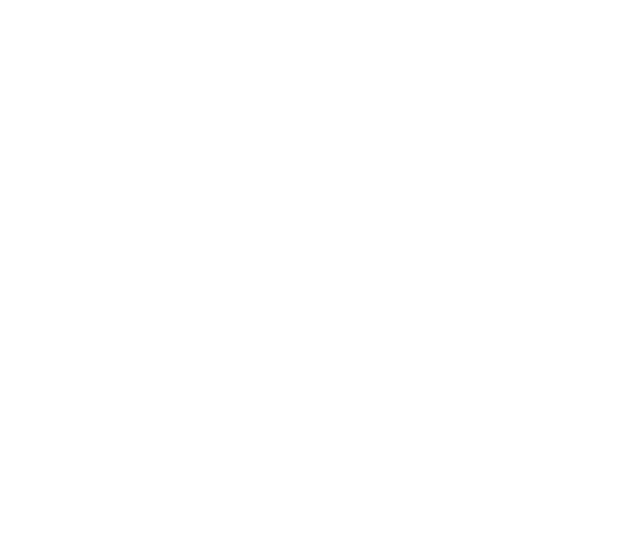
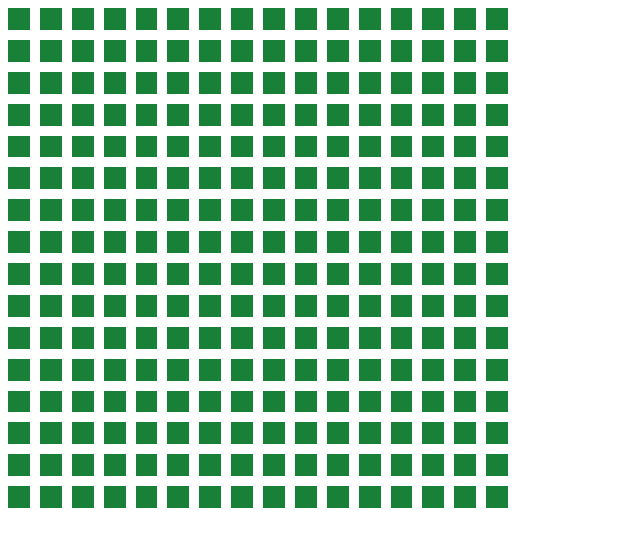
Before and after one commit to BrandonLeDuong/etch-a-sketch, a plain HTML site: page index.html in a window 1280 px wide. Shown: the whole page, without its empty margins (0-640 px from the left). Drawn offline with Linux system fonts and the light colour scheme.

Commit message:
Created a 16x16 grid of cells in the grid-container element

```diff
--- a/index.html
+++ b/index.html
@@ -3,7 +3,12 @@
   <head>
     <meta charset="UTF-8" />
     <meta name="viewport" content="width=device-width, initial-scale=1.0" />
+    <link rel="stylesheet" href="style.css" />
+    <script src="script.js" defer></script>
     <title>Etch-A-Sketch</title>
   </head>
-  <body></body>
+
+  <body>
+    <div id="grid-container"></div>
+  </body>
 </html>
--- a/script.js
+++ b/script.js
@@ -0,0 +1,11 @@
+const container = document.getElementById("grid-container");
+const div = document.createElement("div");
+// Loop through rows and columns to create the cells
+for (let row = 0; row < 16; row++) {
+  for (let col = 0; col < 16; col++) {
+    // Create a new cell element
+    const cell = document.createElement("div");
+    cell.classList.add("grid-cell");
+    container.appendChild(cell);
+  }
+}
--- a/style.css
+++ b/style.css
@@ -0,0 +1,13 @@
+#grid-container {
+  display: grid;
+  width: 500px; /* Each cell will be 20px wide (16 cells x 20px) */
+  height: 500px; /* Each cell will be 20px tall (16 cells x 20px) */
+  display: grid;
+  grid-template-columns: repeat(16, 1fr);
+  grid-template-rows: repeat(16, 1fr);
+  gap: 10px; /* Add a 1px gap between cells */
+}
+
+.grid-cell {
+  background-color: rgb(25, 129, 55);
+}
```
